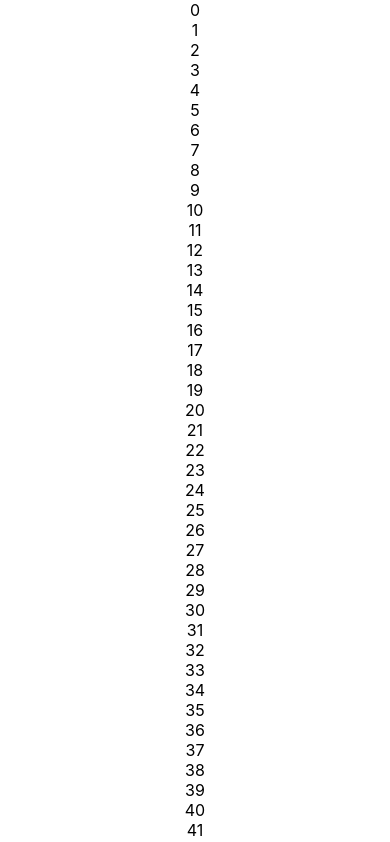
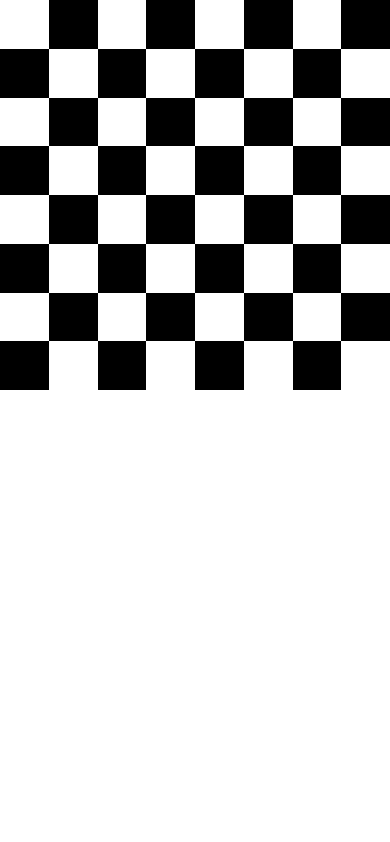
Before and after one commit to filip75/chess, a React (Create React App) app in the folder frontend/: page / in a window 390 px wide. Shown: the top 842 px of the page. Built offline with nearby package versions, Linux system fonts and the light colour scheme.

Commit message:
[FE] responsive chess board

```diff
--- a/frontend/package.json
+++ b/frontend/package.json
@@ -13,6 +13,7 @@
     "react": "^17.0.1",
     "react-dom": "^17.0.1",
     "react-scripts": "4.0.3",
+    "sass": "^1.32.8",
     "typescript": "^4.2.2",
     "web-vitals": "^1.1.0"
   },
@@ -22,7 +23,7 @@
     "test": "react-scripts test",
     "eject": "react-scripts eject",
     "lint": "eslint src",
-    "prettier": "prettier \"**/*.{ts,tsx}\" --write"
+    "prettier": "prettier \"**/*.{ts,tsx,scss}\" --write"
   },
   "eslintConfig": {
     "extends": [
--- a/frontend/src/components/board/index.tsx
+++ b/frontend/src/components/board/index.tsx
@@ -1,13 +1,16 @@
 import React from 'react'
+import { range } from '../../missing'
 import Field from '../field'
-import { range } from '../../missing'
+import styles from './style.module.scss'
 
 const Board: React.FC = (): React.ReactElement => {
     return (
-        <div>
-            {range(64).map((n: number) => {
-                return <Field key={n} colour="red" index={n} />
-            })}
+        <div className={styles.board}>
+            {range(64).map(
+                (n: number): React.ReactElement => (
+                    <Field key={n} index={n} />
+                )
+            )}
         </div>
     )
 }
--- /dev/null
+++ b/frontend/src/components/board/style.module.scss
@@ -0,0 +1,5 @@
+.board {
+    display: grid;
+    grid-template-columns: repeat(8, 1fr);
+    grid-template-rows: auto;
+}
--- a/frontend/src/components/field/index.tsx
+++ b/frontend/src/components/field/index.tsx
@@ -1,18 +1,13 @@
 import React from 'react'
+import styles from './style.module.scss'
 
 interface Props {
-    colour: string
     index: number
 }
 
-const Field: React.FC<Props> = ({
-    colour,
-    index,
-}: Props): React.ReactElement => {
+const Field: React.FC<Props> = ({ index }: Props): React.ReactElement => {
     return (
-        <div className={colour} onClick={() => console.log(index)}>
-            {index}
-        </div>
+        <div className={styles.field} onClick={() => console.log(index)}></div>
     )
 }
 
--- /dev/null
+++ b/frontend/src/components/field/style.module.scss
@@ -0,0 +1,20 @@
+.field {
+    &:before {
+        content: '';
+        display: block;
+        padding-top: 100%;
+    }
+
+    background-color: white;
+
+    &:nth-of-type(-2n + 8),
+    &:nth-of-type(8) ~ *:nth-of-type(-2n + 15),
+    &:nth-of-type(16) ~ *:nth-of-type(-2n + 24),
+    &:nth-of-type(24) ~ *:nth-of-type(-2n + 31),
+    &:nth-of-type(32) ~ *:nth-of-type(-2n + 40),
+    &:nth-of-type(40) ~ *:nth-of-type(-2n + 47),
+    &:nth-of-type(48) ~ *:nth-of-type(-2n + 56),
+    &:nth-of-type(56) ~ *:nth-of-type(-2n + 63) {
+        background-color: black;
+    }
+}
--- a/frontend/src/missing.ts
+++ b/frontend/src/missing.ts
@@ -1 +1,3 @@
 export const range = (n: number): Array<number> => Array.from(Array(n).keys())
+
+export const classNames = (...names: string[]): string => names.join(' ')
```
Also changed, not shown: frontend/src/components/board/index.css (deleted), 1 other file (tests, documents, lock files or other folders).
